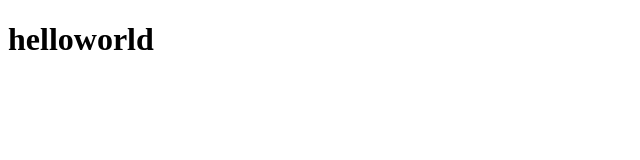
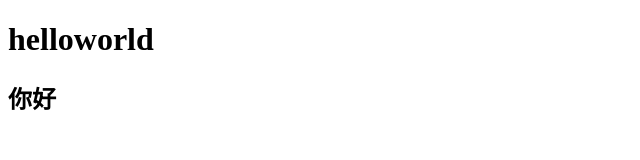
Before and after one commit to litterhello/TestDemo, a plain HTML site: page index.html in a window 1280 px wide. Shown: the whole page, without its empty margins (0-640 px from the left). Drawn offline with Linux system fonts and the light colour scheme.

Commit message:
修改了index.html

```diff
--- a/index.html
+++ b/index.html
@@ -7,5 +7,6 @@
 </head>
 <body>
     <h1>helloworld</h1>
+    <h2>你好</h2>
 </body>
 </html>
```
